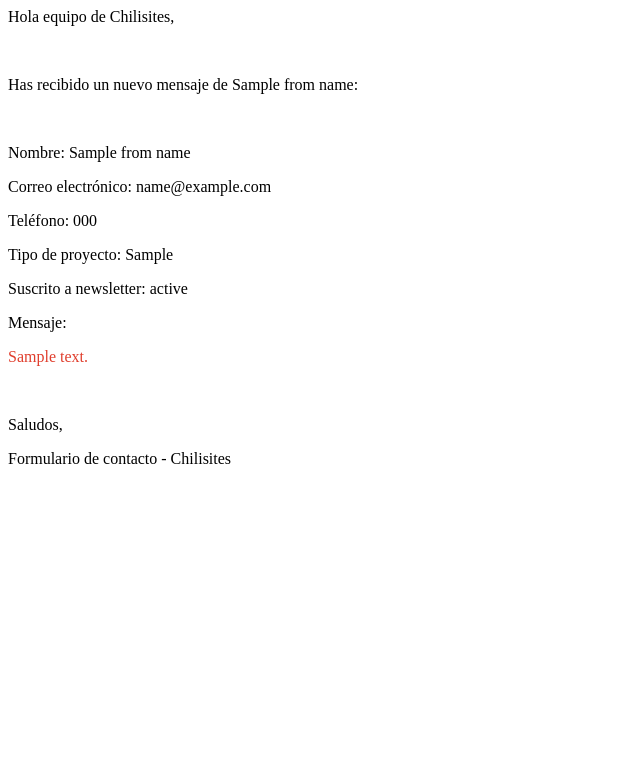
After one commit to jrdelrio/chilisites-landing-2.0-backend, a Flask app: template templates/email-to-chilisites.html in a window 1280 px wide. The commit adds this page. Shown: the top 783 px of the page, without its empty margins (0-640 px from the left). Run offline with Flask 3, Linux system fonts and the light colour scheme; the template is opened without the code that fills it: most values are stand-ins (such as "Sample title", 1, 10 or a date in 2020).

Commit message:
mail llegando perfecto a chilisites y a nuevo leed, las fotos no se ven. hay que guardarlas en algun lugar online

```diff
--- a/app.py
+++ b/app.py
@@ -141,14 +141,12 @@ def delete_post(slug):
     conn.close()
     return jsonify({"message": "Post eliminado exitosamente"}), 200
 
-# ✅ Endpoint para enviar emails con Resend
 @app.route("/send-email-thanks-for-contact", methods=["POST"])
 def send_email_to_leed():
 
     try:
         resend.api_key = os.environ["RESEND_API_KEY"]
         data = request.json
-        print(data)
 
         file_path = os.path.join(os.path.dirname(__file__), "templates", "email-to-possible-client.html")
 
@@ -159,7 +157,7 @@ def send_email_to_leed():
             email_template = email_template.replace("{{fromMessage}}", data.get("fromMessage", ""))
 
             params = {
-                 "from": "Equipo Chilisites <contacto@chilisites.com>",
+                "from": "Equipo Chilisites <contacto@chilisites.com>",
                 "to": request.json["fromEmail"],
                 "subject": "Muchas gracias por el contacto!",
                 "html": email_template
@@ -173,34 +171,41 @@ def send_email_to_leed():
 
 
     return {"email": email}
-    # data = request.json
-    # required_fields = ["to", "html"]
 
-    # if not all(field in data for field in required_fields):
-    #     return jsonify({"error": "Faltan datos requeridos en la solicitud"}), 400
+@app.route("/send-email-to-chilisites", methods=["POST"])
+def send_email_to_chilisites():
+    try:
+        resend.api_key = os.environ["RESEND_API_KEY"]
+        data = request.json
 
-    # resend.api_key = os.environ["RESEND_API_KEY"]
+        print(data)
 
+        file_path = os.path.join(os.path.dirname(__file__), "templates", "email-to-chilisites.html")
 
-    # if not resend.api_key:
-    #     return jsonify({"error": "Falta la API key de Resend"}), 500
+        with open(file_path, "r", encoding="utf-8") as file:
+            email_template = file.read()
+            email_template = email_template.replace("{{fromName}}",               data.get("fromName", "➖"))
+            email_template = email_template.replace("{{fromEmail}}",              data.get("fromEmail", "➖"))
+            email_template = email_template.replace("{{fromPhone}}",              data.get("fromPhone", "➖"))
+            email_template = email_template.replace("{{fromType}}",               data.get("fromType", "➖"))
+            email_template = email_template.replace("{{fromSubscriptionStatus}}", "✅" if data.get("fromSubscriptionStatus") else "❌")
+            email_template = email_template.replace("{{fromMessage}}",            data.get("fromMessage", "➖"))
 
-    # try:
-    #     # Envía la solicitud a la API de Resend
-    #     response = requests.post("https://api.resend.com/emails", json=data, headers=headers)
-    #     response_data = response.json()
+            params = {
+                "from": "contacto@chilisites.com",
+                "to": ["jrdelriodom@gmail.com", "francisca.campama@gmail.com", "contacto@chilisites.com"],
+                "subject": "Contacto Chilisites",
+                "html": email_template
+            }
 
-    #     if response.status_code >= 400:
-    #         return jsonify({"error": response_data}), response.status_code
+        email = resend.Emails.send(params)
 
-    #     return jsonify(
-    #         {
-    #             "data": response_data,
-    #             "message": "Email enviado!"
-    #         }), 200
+    except Exception as e:
+        print(f"Error: {e}")
+        return jsonify({"error": str(e)}), 500
 
-    # except requests.exceptions.RequestException as e:
-    #     return jsonify({"error": "Error interno del servidor", "details": str(e)}), 500
+    return {"email": email}
+
 
 if __name__ == "__main__":
     app.run(debug=True)
--- /dev/null
+++ b/templates/email-to-chilisites.html
@@ -0,0 +1,21 @@
+<html>
+    <head>
+        <meta charset="UTF-8" />
+    </head>
+    <body>
+        <p>Hola equipo de Chilisites,</p>
+        <p>&nbsp;</p>
+        <p>Has recibido un nuevo mensaje de {{fromName}}:</p>
+        <p>&nbsp;</p>
+        <p>Nombre: {{fromName}}</p>
+        <p>Correo electr&oacute;nico: {{fromEmail}}</p>
+        <p>Tel&eacute;fono: {{fromPhone}}</p>
+        <p>Tipo de proyecto: {{fromType}}</p>
+        <p>Suscrito a newsletter: {{subscriptionStatus}}</p>
+        <p>Mensaje:</p>
+        <p><span style="color: #e03e2d">{{fromMessage}}&nbsp;</span></p>
+        <p>&nbsp;</p>
+        <p>Saludos,</p>
+        <p>Formulario de contacto - Chilisites</p>
+    </body>
+</html>
--- a/templates/email-to-possible-client.html
+++ b/templates/email-to-possible-client.html
@@ -1,8 +1,6 @@
 <html>
     <head>
         <meta charset="UTF-8">
-        <link rel="stylesheet" href="https://cdnjs.cloudflare.com/ajax/libs/font-awesome/6.7.2/css/all.min.css" integrity="sha512-Evv84Mr4kqVGRNSgIGL/F/aIDqQb7xQ2vcrdIwxfjThSH8CSR7PBEakCr51Ck+w+/U6swU2Im1vVX0SVk9ABhg==" crossorigin="anonymous" referrerpolicy="no-referrer" />
-
     </head>
     <body>
       <style>
```
